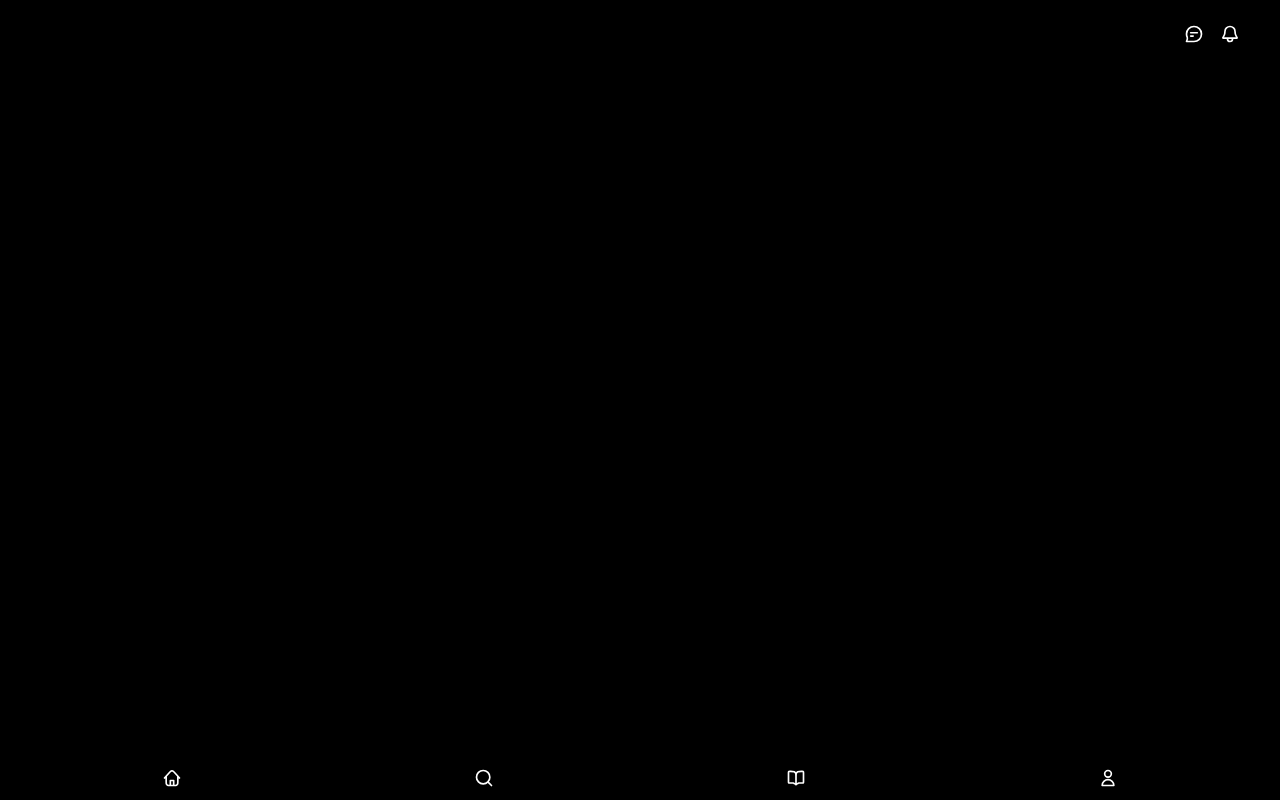
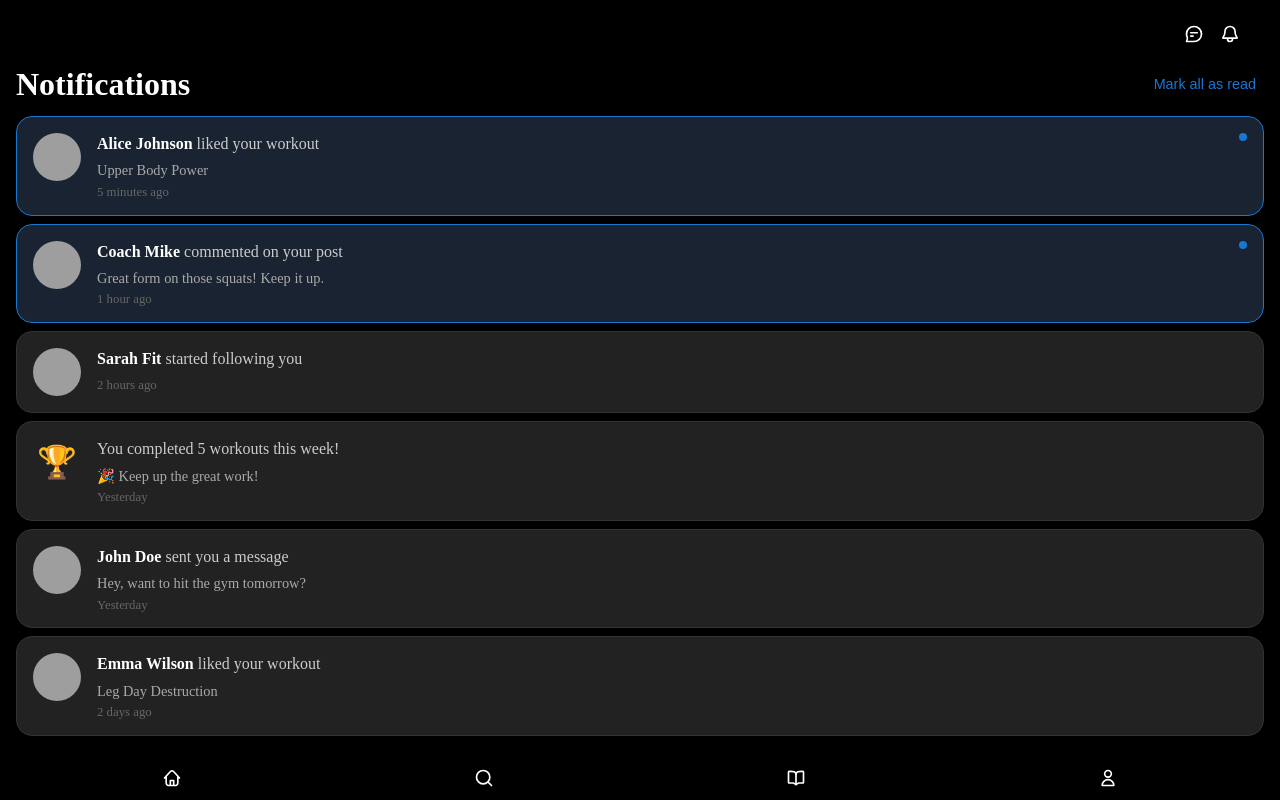
Before and after one commit to marcterradas/fitness-journal-app, a Vue app in the folder app/: page /notifications in a window 1280 px wide. Before the commit this address had no page. Built offline with nearby package versions, Linux system fonts and the light colour scheme; grey boxes are pictures that could not be loaded.

Commit message:
Add notifications view

```diff
--- a/app/src/components/NavBar.vue
+++ b/app/src/components/NavBar.vue
@@ -5,6 +5,10 @@ const router = useRouter()
 
 function goToMessages() {
   router.push('/messages')
+}
+
+function goToNotifications() {
+  router.push('/notifications')
 }
 </script>
 
@@ -14,7 +18,7 @@ function goToMessages() {
         <img class="navbar__icon" src="/message.svg" alt="Messages" />
       </button>
 
-      <button class="navbar__icon-button" aria-label="Notifications" title="Notifications" type="button">
+      <button class="navbar__icon-button" aria-label="Notifications" title="Notifications" type="button" @click="goToNotifications">
         <img class="navbar__icon" src="/bell.svg" alt="Notifications" />
       </button>
   </header>
--- a/app/src/useRouter.js
+++ b/app/src/useRouter.js
@@ -7,6 +7,7 @@ import JournalView from './views/JournalView.vue'
 import WorkoutView from './views/WorkoutView.vue'
 import MessagesView from './views/MessagesView.vue'
 import SearchView from './views/SearchView.vue'
+import NotificationView from './views/NotificationView.vue'
 
 const routes = [
   { path: '/', component: HomeView },
@@ -16,6 +17,7 @@ const routes = [
   { path: '/workout', component: WorkoutView },
   { path: '/messages', component: MessagesView },
   { path: '/search', component: SearchView },
+  { path: '/notifications', component: NotificationView },
 ]
 
 export const router = createRouter({
--- /dev/null
+++ b/app/src/views/NotificationView.vue
@@ -0,0 +1,286 @@
+<script setup>
+import { ref } from 'vue';
+import SectionTitle from '@/components/SectionTitle.vue';
+
+const notifications = ref([
+    {
+        id: 1,
+        type: 'like',
+        user: 'Alice Johnson',
+        avatar: 'https://i.pravatar.cc/150?u=alice',
+        action: 'liked your workout',
+        content: 'Upper Body Power',
+        time: '5 minutes ago',
+        read: false
+    },
+    {
+        id: 2,
+        type: 'comment',
+        user: 'Coach Mike',
+        avatar: 'https://i.pravatar.cc/150?u=mike',
+        action: 'commented on your post',
+        content: 'Great form on those squats! Keep it up.',
+        time: '1 hour ago',
+        read: false
+    },
+    {
+        id: 3,
+        type: 'follow',
+        user: 'Sarah Fit',
+        avatar: 'https://i.pravatar.cc/150?u=sarah',
+        action: 'started following you',
+        content: null,
+        time: '2 hours ago',
+        read: true
+    },
+    {
+        id: 4,
+        type: 'achievement',
+        user: null,
+        avatar: null,
+        action: 'You completed 5 workouts this week!',
+        content: '🎉 Keep up the great work!',
+        time: 'Yesterday',
+        read: true
+    },
+    {
+        id: 5,
+        type: 'message',
+        user: 'John Doe',
+        avatar: 'https://i.pravatar.cc/150?u=john',
+        action: 'sent you a message',
+        content: 'Hey, want to hit the gym tomorrow?',
+        time: 'Yesterday',
+        read: true
+    },
+    {
+        id: 6,
+        type: 'like',
+        user: 'Emma Wilson',
+        avatar: 'https://i.pravatar.cc/150?u=emma',
+        action: 'liked your workout',
+        content: 'Leg Day Destruction',
+        time: '2 days ago',
+        read: true
+    }
+]);
+
+function getNotificationIcon(type) {
+    switch (type) {
+        case 'like':
+            return '❤️';
+        case 'comment':
+            return '💬';
+        case 'follow':
+            return '👤';
+        case 'achievement':
+            return '🏆';
+        case 'message':
+            return '✉️';
+        default:
+            return '🔔';
+    }
+}
+
+function markAsRead(id) {
+    const notification = notifications.value.find(n => n.id === id);
+    if (notification) {
+        notification.read = true;
+    }
+}
+
+function markAllAsRead() {
+    notifications.value.forEach(n => n.read = true);
+}
+</script>
+
+<template>
+    <div class="notification-view">
+        <div class="notification-header">
+            <SectionTitle>Notifications</SectionTitle>
+            <button class="mark-all-btn" @click="markAllAsRead">
+                Mark all as read
+            </button>
+        </div>
+
+        <div class="notifications-list">
+            <div
+                v-for="notification in notifications"
+                :key="notification.id"
+                class="notification-item"
+                :class="{ 'notification-item--unread': !notification.read }"
+                @click="markAsRead(notification.id)"
+            >
+                <div class="notification-item__icon">
+                    <img
+                        v-if="notification.avatar"
+                        :src="notification.avatar"
+                        :alt="notification.user"
+                        class="notification-item__avatar"
+                    />
+                    <span v-else class="notification-item__emoji">
+                        {{ getNotificationIcon(notification.type) }}
+                    </span>
+                </div>
+
+                <div class="notification-item__content">
+                    <div class="notification-item__text">
+                        <span v-if="notification.user" class="notification-item__user">
+                            {{ notification.user }}
+                        </span>
+                        <span class="notification-item__action">
+                            {{ notification.action }}
+                        </span>
+                    </div>
+
+                    <p v-if="notification.content" class="notification-item__details">
+                        {{ notification.content }}
+                    </p>
+
+                    <span class="notification-item__time">{{ notification.time }}</span>
+                </div>
+
+                <div v-if="!notification.read" class="notification-item__badge"></div>
+            </div>
+        </div>
+
+        <div v-if="notifications.length === 0" class="no-notifications">
+            <p>You have no new notifications.</p>
+        </div>
+    </div>
+</template>
+
+<style scoped>
+.notification-view {
+    display: flex;
+    flex-direction: column;
+    gap: 1rem;
+    width: 100%;
+}
+
+.notification-header {
+    display: flex;
+    justify-content: space-between;
+    align-items: center;
+    gap: 1rem;
+}
+
+.mark-all-btn {
+    background: none;
+    border: none;
+    color: #1976d2;
+    font-size: 0.9rem;
+    cursor: pointer;
+    padding: 0.5rem;
+    white-space: nowrap;
+    transition: color 0.2s;
+}
+
+.mark-all-btn:hover {
+    color: #1565c0;
+}
+
+.notifications-list {
+    display: flex;
+    flex-direction: column;
+    gap: 0.5rem;
+}
+
+.notification-item {
+    display: flex;
+    align-items: flex-start;
+    gap: 1rem;
+    background-color: #222;
+    border-radius: 1rem;
+    padding: 1rem;
+    border: 1px solid #333;
+    cursor: pointer;
+    transition: all 0.2s ease;
+    position: relative;
+}
+
+.notification-item:hover {
+    background-color: #2a2a2a;
+    border-color: #444;
+}
+
+.notification-item--unread {
+    background-color: #1a2332;
+    border-color: #1976d2;
+}
+
+.notification-item__icon {
+    flex-shrink: 0;
+    width: 3rem;
+    height: 3rem;
+    display: flex;
+    align-items: center;
+    justify-content: center;
+}
+
+.notification-item__avatar {
+    width: 100%;
+    height: 100%;
+    border-radius: 50%;
+    object-fit: cover;
+}
+
+.notification-item__emoji {
+    font-size: 2rem;
+}
+
+.notification-item__content {
+    flex-grow: 1;
+    display: flex;
+    flex-direction: column;
+    gap: 0.5rem;
+}
+
+.notification-item__text {
+    display: flex;
+    flex-wrap: wrap;
+    gap: 0.25rem;
+    color: #fff;
+    font-size: 1rem;
+    line-height: 1.4;
+}
+
+.notification-item__user {
+    font-weight: bold;
+}
+
+.notification-item__action {
+    color: #ccc;
+}
+
+.notification-item__details {
+    color: #aaa;
+    font-size: 0.9rem;
+    margin: 0;
+}
+
+.notification-item__time {
+    font-size: 0.8rem;
+    color: #666;
+}
+
+.notification-item__badge {
+    position: absolute;
+    top: 1rem;
+    right: 1rem;
+    width: 0.5rem;
+    height: 0.5rem;
+    background-color: #1976d2;
+    border-radius: 50%;
+}
+
+.no-notifications {
+    text-align: center;
+    color: #666;
+    margin-top: 2rem;
+    font-size: 1.1rem;
+    padding: 2rem;
+    background-color: #222;
+    border-radius: 1rem;
+}
+</style>
```
